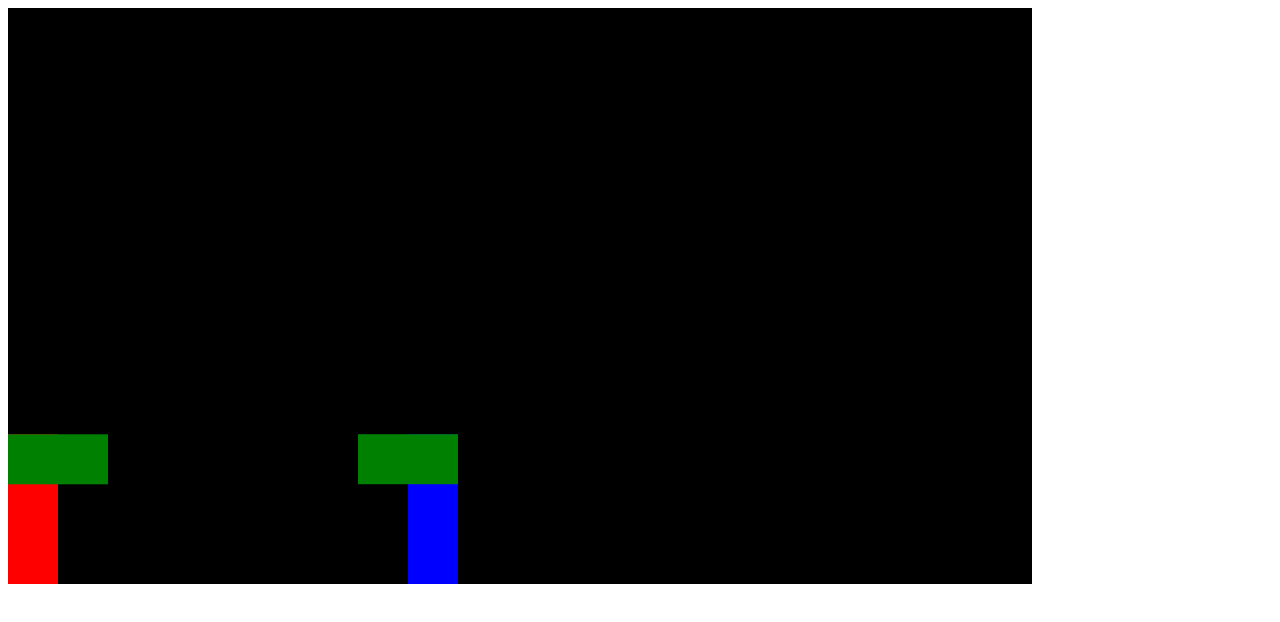
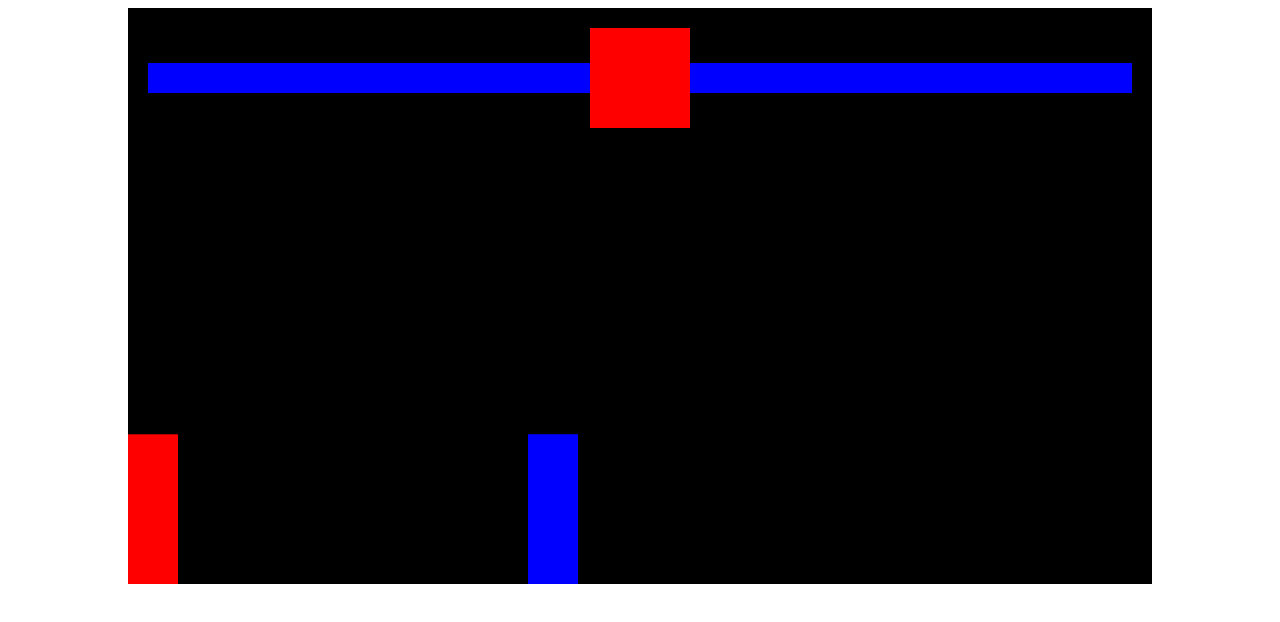
Before and after one commit to owentr1369/js-game-way-of-samurai, a plain HTML site: page index.html in a window 1280 px wide. Drawn offline with Linux system fonts and the light colour scheme.

Commit message:
healthbar interface

```diff
--- a/index.html
+++ b/index.html
@@ -5,9 +5,82 @@
     <meta http-equiv="X-UA-Compatible" content="IE=edge" />
     <meta name="viewport" content="width=device-width, initial-scale=1.0" />
     <title>Way of Samurai</title>
+    <style>
+      * {
+        box-sizing: border-box;
+      }
+    </style>
   </head>
-  <body>
-    <canvas></canvas>
+  <body style="display: flex; justify-content: center; align-items: center">
+    <!-- Red container div -->
+    <div style="position: relative; display: inline-block">
+      <div
+        style="
+          position: absolute;
+          display: flex;
+          width: 100%;
+          align-items: center;
+          padding: 20px;
+        "
+      >
+        <!-- Player health -->
+        <div
+          style="
+            position: relative;
+            height: 30px;
+            width: 100%;
+            display: flex;
+            justify-content: flex-end;
+          "
+        >
+          <div
+            style="background-color: yellow; height: 30px; width: 100%"
+          ></div>
+          <div
+            id="playerHealth"
+            style="
+              position: absolute;
+              background-color: blue;
+              width: 100%;
+              height: 30px;
+              top: 0;
+              right: 0;
+              bottom: 0;
+              width: 100%;
+            "
+          ></div>
+        </div>
+        <!-- Timer -->
+        <div
+          style="
+            background-color: red;
+            height: 100px;
+            width: 100px;
+            flex-shrink: 0;
+          "
+        ></div>
+        <!-- Enemy health -->
+        <div style="position: relative; height: 30px; width: 100%">
+          <div
+            style="background-color: yellow; height: 30px; width: 100%"
+          ></div>
+          <div
+            id="enemyHealth"
+            style="
+              position: absolute;
+              background-color: blue;
+              width: 100%;
+              height: 30px;
+              top: 0;
+              right: 0;
+              bottom: 0;
+              left: 0;
+            "
+          ></div>
+        </div>
+      </div>
+      <canvas></canvas>
+    </div>
   </body>
   <script src="./index.js"></script>
 </html>
--- a/index.js
+++ b/index.js
@@ -27,13 +27,14 @@ class Sprite {
     };
     this.color = color;
     this.isAttacking;
+    this.health = 100;
   }
   draw() {
     c.fillStyle = this.color;
     c.fillRect(this.position.x, this.position.y, this.width, this.height);
 
     // Attack box
-    // if (this.isAttacking) {
+    if (this.isAttacking) {
       c.fillStyle = "green";
       c.fillRect(
         this.attackBox.position.x,
@@ -41,7 +42,7 @@ class Sprite {
         this.attackBox.width,
         this.attackBox.height
       );
-    // }
+    }
   }
   update() {
     this.draw();
@@ -159,7 +160,8 @@ function animate() {
     player.isAttacking
   ) {
     player.isAttacking = false;
-    console.log("hit");
+    enemy.health -= 20;
+    document.querySelector("#enemyHealth").style.width = enemy.health + "%";
   }
 
   if (
@@ -170,7 +172,8 @@ function animate() {
     enemy.isAttacking
   ) {
     enemy.isAttacking = false;
-    console.log("you hit");
+    player.health -= 20;
+    document.querySelector("#playerHealth").style.width = player.health + "%";
   }
 }
 
```
Lines whose indentation alone changed are shown as unchanged.
